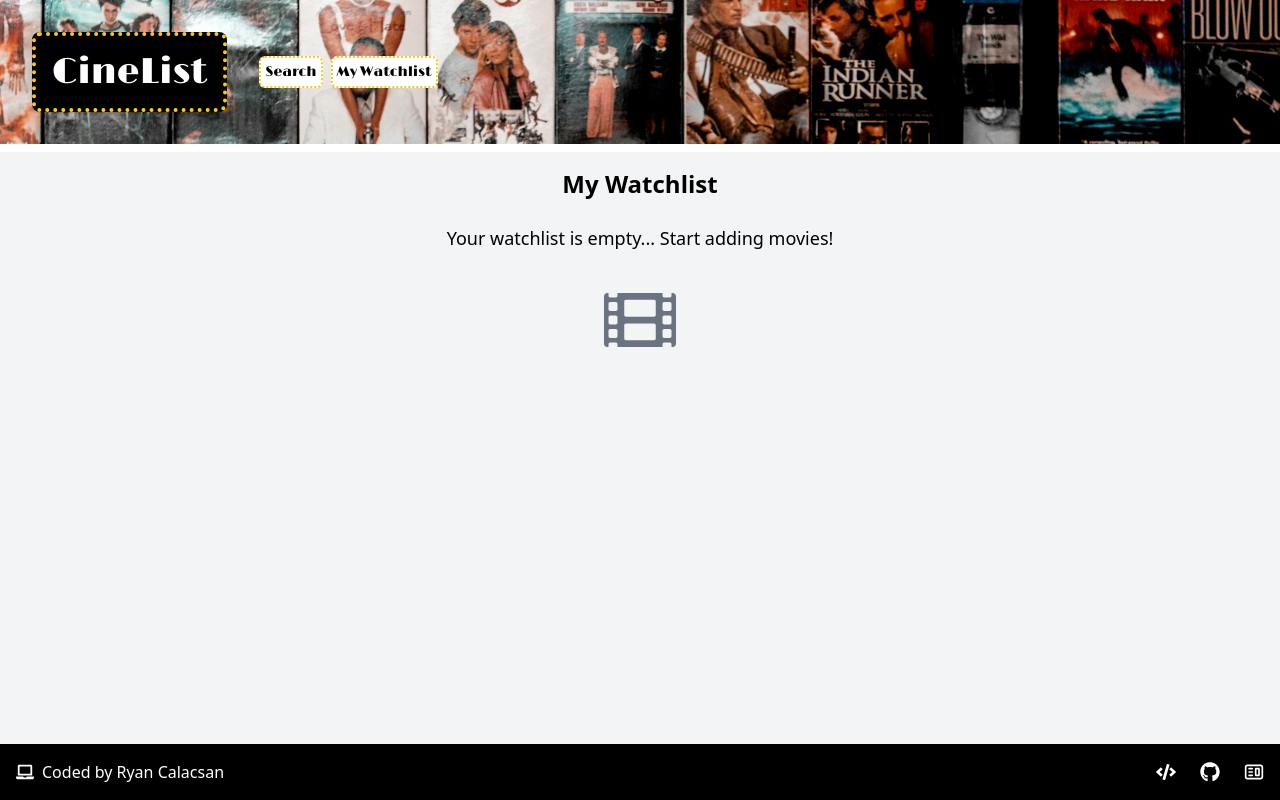
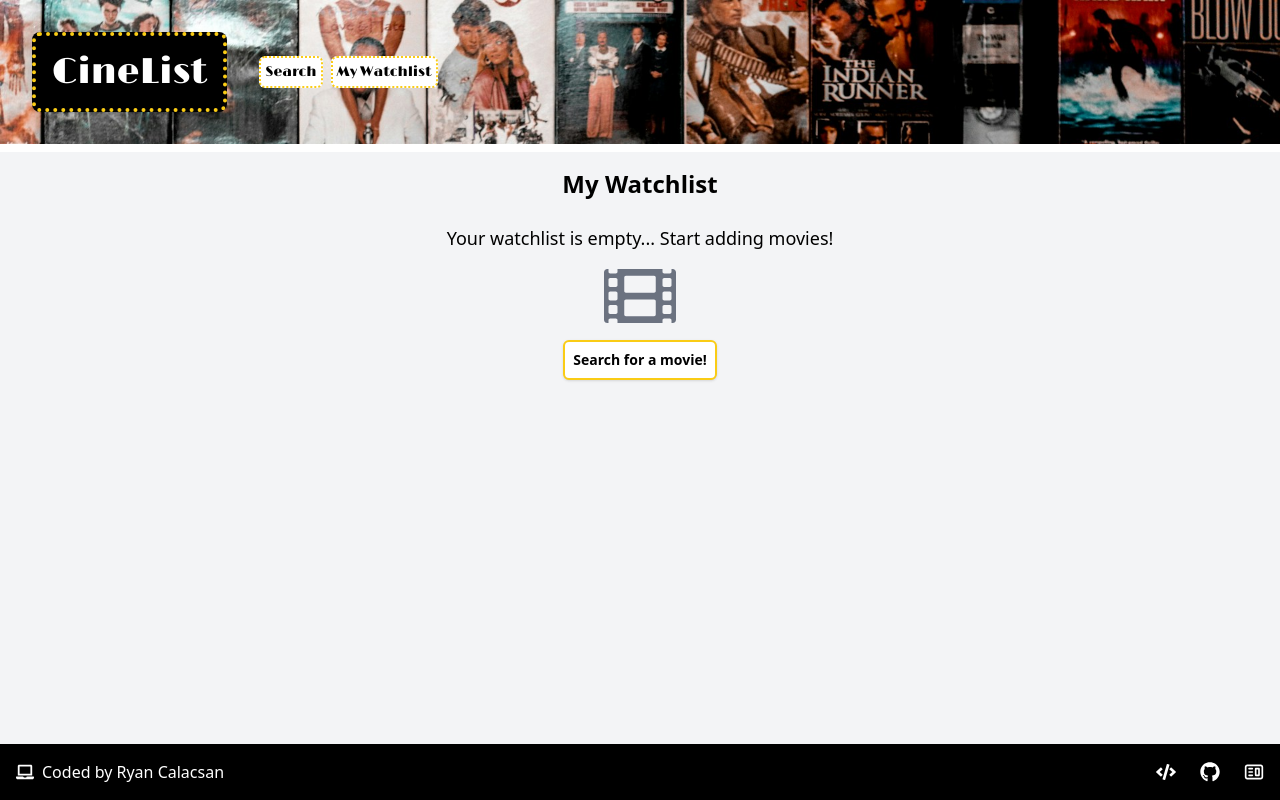
Before and after one commit to ryancalacsan/movie-watchlist-v2, a React (Vite) app: page /watchlist in a window 1280 px wide. Built offline with nearby package versions, Linux system fonts and the light colour scheme.

Commit message:
Fix minor UI style issues

```diff
--- a/index.html
+++ b/index.html
@@ -10,7 +10,7 @@
       rel="stylesheet"
     />
     <meta name="viewport" content="width=device-width, initial-scale=1.0" />
-    <title>Vite + React + TS</title>
+    <title>CineList</title>
   </head>
   <body>
     <div id="root"></div>
--- a/src/Layout.tsx
+++ b/src/Layout.tsx
@@ -19,7 +19,7 @@ const useUserWatchList = () => {
 export default function Layout() {
   const [userWatchList, setUserWatchList] = useUserWatchList()
   const navButtonStyle =
-    "text-black text-sm p-1 font-limelight bg-white border-2 border-dotted border-yellow-400 rounded-md"
+    "text-black text-sm p-1 font-limelight bg-white border-2 border-dotted border-yellow-400 rounded-md hover:bg-yellow-400"
 
   return (
     <div className="site-wrapper flex flex-col h-screen">
--- a/src/Search.tsx
+++ b/src/Search.tsx
@@ -160,7 +160,7 @@ const Search: React.FC = () => {
             type="submit"
             id="search-btn"
             aria-label="Search for movies"
-            className="bg-white px-4 py-2 border-2 border-yellow-400 rounded-md text-sm hover:bg-yellow-400 transition-all duration-200"
+            className="bg-white px-4 py-2 border-2 border-yellow-400 rounded-md text-sm hover:bg-yellow-400 transition-all duration-200 ml-2"
           >
             Search
           </button>
--- a/src/Watchlist.tsx
+++ b/src/Watchlist.tsx
@@ -1,4 +1,4 @@
-import { useOutletContext } from "react-router"
+import { useOutletContext, NavLink } from "react-router"
 import MovieCard from "./MovieCard"
 import { FaFilm } from "react-icons/fa"
 
@@ -48,14 +48,22 @@ const Watchlist = () => {
       </h2>
       <div id="watchlist-container" className="space-y-6">
         {userWatchList.length === 0 ? (
-          <>
+          <div className="flex flex-col items-center">
             <p className="text-center text-lg">
               Your watchlist is empty... Start adding movies!
             </p>
             <div className="flex justify-center p-2 text-7xl text-gray-500">
               <FaFilm />
             </div>
-          </>
+            <NavLink
+              to="/"
+              className="text-black font-bold text-sm p-2 bg-white border-2 border-yellow-400 rounded-md shadow hover:bg-yellow-400"
+              role="link"
+              aria-label="Navigate to search movies page"
+            >
+              Search for a movie!
+            </NavLink>
+          </div>
         ) : (
           userMovieComponents
         )}
```
